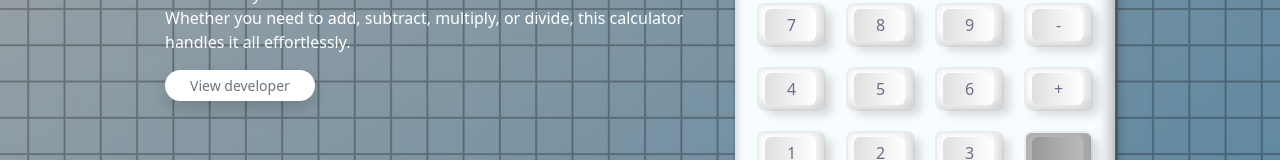
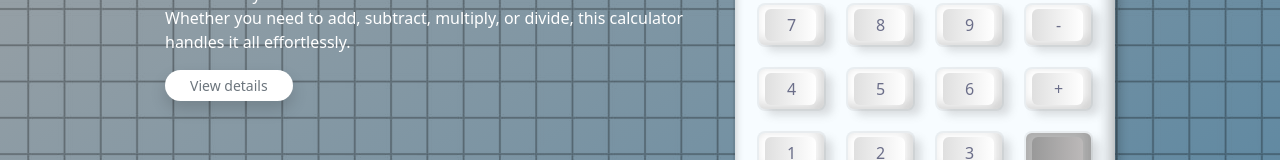
Before and after one commit to Gladsomeguru/Time-calculator, a React (Create React App) app in the folder calculator/: page / in a window 1280 px wide. Shown: the part 391-551 px from the top of the page. Built offline with nearby package versions, Linux system fonts and the light colour scheme.

Commit message:
fixed copyrights

```diff
--- a/calculator/src/Calculator.js
+++ b/calculator/src/Calculator.js
@@ -53,7 +53,7 @@ function Calculator() {
                         Perform all your calculations with ease! <br />
                         Whether you need to add, subtract, multiply, or divide, this calculator handles it all effortlessly.
                     </p>
-                    <button className="btn btn-sm px-4 rounded-5 bg-white text-secondary fw-medium shadow" onClick={turnCalc}>View developer</button>
+                    <button className="btn btn-sm px-4 rounded-5 bg-white text-secondary fw-medium shadow" onClick={turnCalc}>View details</button>
                 </div>
                 <div className={"calculator col-md-4 col-11 rounded-4 my-md-auto pb-4 position-relative" + (turned ? " turned" : "")}>
                     <div className="container-fluid frontside">
@@ -113,7 +113,7 @@ function Calculator() {
                                     <g id="SVGRepo_iconCarrier"> <path fill-rule="evenodd" clip-rule="evenodd" d="M4.98488 2C3.61546 2 2.60217 3.19858 2.64753 4.49844C2.69105 5.74725 2.63451 7.36461 2.22732 8.68359C1.81892 10.0064 1.1282 10.8444 0 10.952V12.1666C1.1282 12.2742 1.81892 13.1122 2.22732 14.4351C2.63451 15.754 2.69105 17.3714 2.64753 18.6202C2.60217 19.9199 3.61546 21.1186 4.98508 21.1186H19.0169C20.3864 21.1186 21.3995 19.9201 21.3541 18.6202C21.3106 17.3714 21.3671 15.754 21.7743 14.4351C22.1829 13.1122 22.8718 12.2742 24 12.1666V10.952C22.8718 10.8444 22.1829 10.0064 21.7743 8.68359C21.3671 7.36481 21.3106 5.74725 21.3541 4.49844C21.3995 3.19878 20.3864 2 19.0169 2H4.98468H4.98488ZM16.2712 13.7687C16.2712 15.5586 14.9361 16.6441 12.7206 16.6441H8.94915C8.84127 16.6441 8.7378 16.6012 8.66152 16.5249C8.58523 16.4486 8.54237 16.3452 8.54237 16.2373V6.88136C8.54237 6.77347 8.58523 6.67001 8.66152 6.59372C8.7378 6.51743 8.84127 6.47458 8.94915 6.47458H12.6991C14.5464 6.47458 15.7588 7.47525 15.7588 9.01166C15.7588 10.09 14.9433 11.0555 13.9041 11.2245V11.2809C15.3187 11.4361 16.2712 12.4156 16.2712 13.7687ZM12.3094 7.76407H10.1589V10.8015H11.9701C13.3702 10.8015 14.1423 10.2377 14.1423 9.2299C14.1423 8.28556 13.4784 7.76407 12.3094 7.76407ZM10.1589 12.0068V15.3542H12.3885C13.8462 15.3542 14.6184 14.7692 14.6184 13.6699C14.6184 12.5704 13.8246 12.0066 12.2947 12.0066H10.1589V12.0068Z" fill="#d4d4d4" /> </g>
                                 </svg>
                             </div>
-                            <p className="dev-name mb-0">&copy; 2025. All rights reserved.</p>
+                            <p className="dev-name mb-0">&copy; 2025 Simple Calculator. <br/> All rights reserved.</p>
                         </div>
                         <div className="screw one"></div>
                         <div className="screw two"></div>
--- a/calculator/src/index.css
+++ b/calculator/src/index.css
@@ -27,7 +27,6 @@ code {
   box-shadow: inset -10px 0px 8px rgba(50, 49, 49, 0.15),
     inset 0px -10px 8px rgba(1, 1, 1, 0.255), 0 0 0 2px rgba(39, 39, 39, 0.086),
     5px 10px 10px rgba(0, 0, 0, 0.197) !important;
-  /* animation: flyin 1s cubic-bezier(.68, -0.33, .27, 1.3) forwards; */
   transition: transform 0.5s ease-in-out;
   transform-style: preserve-3d;
 }
@@ -170,15 +169,3 @@ code {
   bottom: 10%;
   right: 10%;
 }
-
-@keyframes flyin {
-  0% {
-    transform: translateY(-100%);
-    opacity: 0;
-  }
-
-  100% {
-    transform: translateY(0);
-    opacity: 1;
-  }
-}
```
